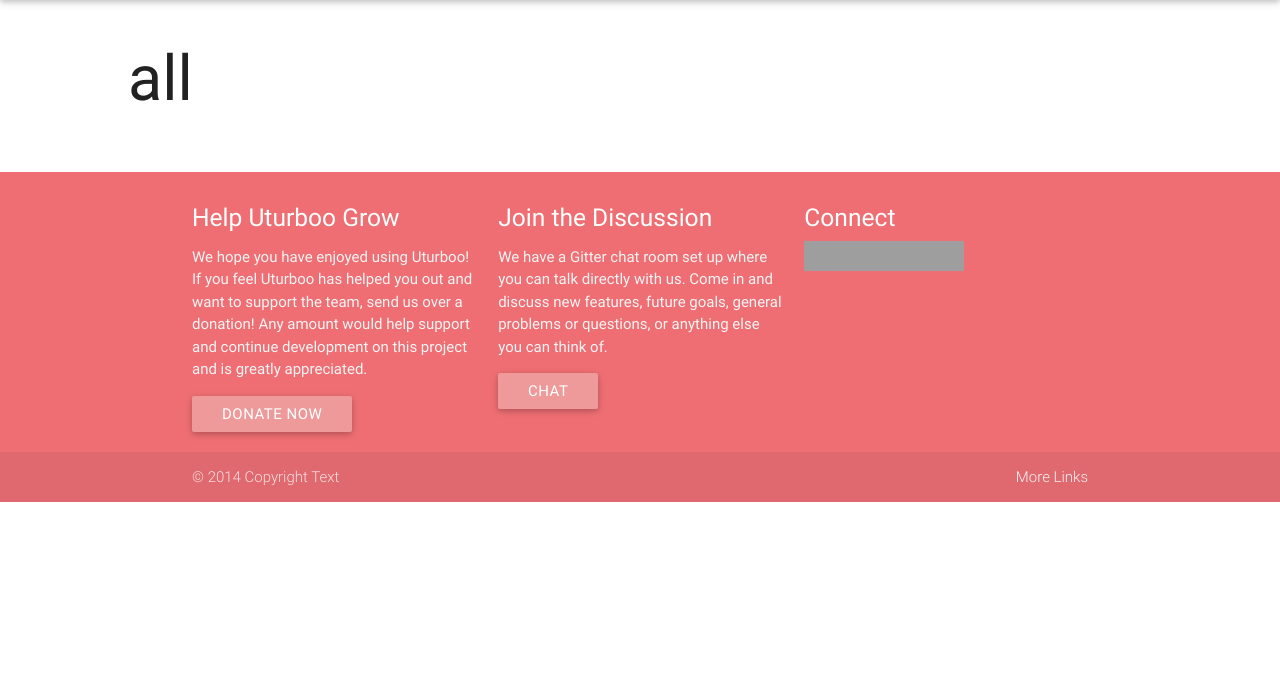
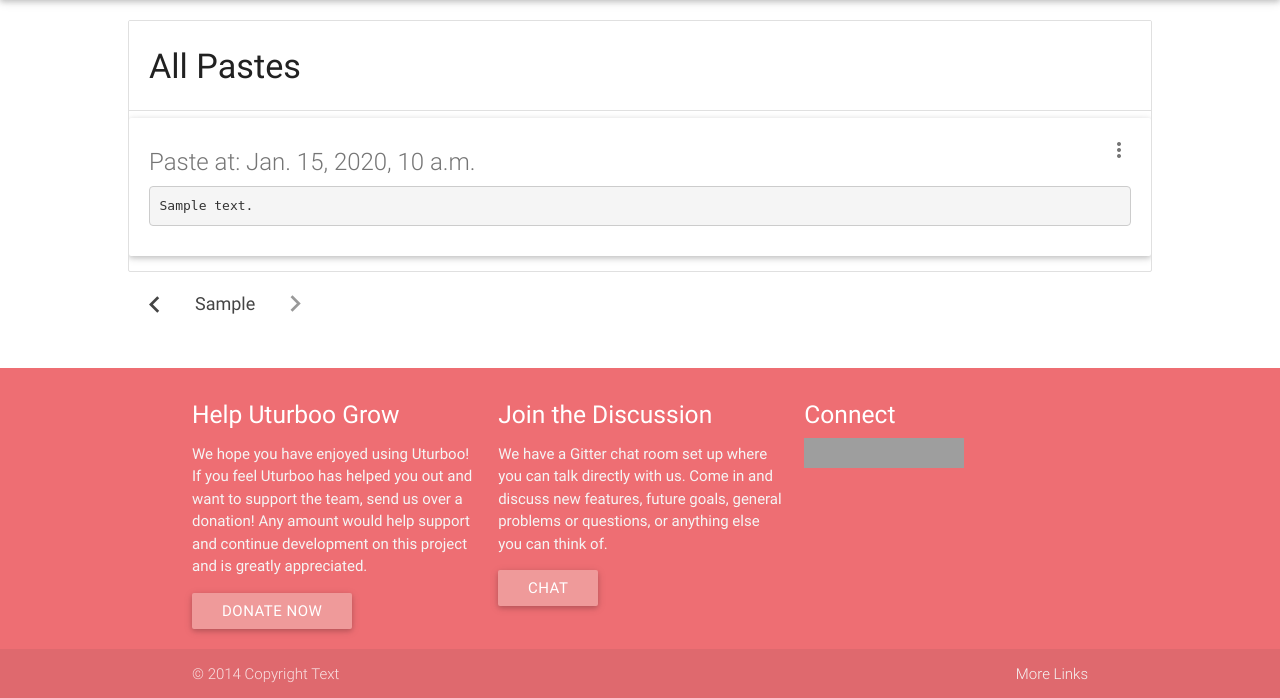
Before and after one commit to Uturboo/pastebin, a Django app: template paste/templates/all.html in a window 1280 px wide. Shown: the part 64-762 px from the top of the page. Run offline with Django 3.2, Linux system fonts and the light colour scheme; tables that the repository leaves empty hold one stand-in row (values such as "Sample post"); the template is opened without the code that fills it: values that come from a table or form of the project are taken from there, most other values are stand-ins (such as "Sample title", 1, 10 or a date in 2020); some libraries are stand-ins or nearby versions; grey boxes are pictures that could not be loaded.

Commit message:
增加all 页面

```diff
--- a/paste/templates/about.html
+++ b/paste/templates/about.html
@@ -26,11 +26,6 @@
               <div class="row">
                 <h2 class="header">Meet the Team</h2>
                 <p class="caption">We are a team of geek from Beijing.</p>
-                <div class="s12 center">
-                  <div class="image-container">
-                    <img src="/static/images/team.jpg" style="width:100%;">
-                  </div>
-                </div>
               </div>
               <br>
 
--- a/paste/templates/all.html
+++ b/paste/templates/all.html
@@ -1,5 +1,47 @@
 {% extends 'base.html' %}
 {% block main %}
-  <h1>all</h1>
+  <ul class="collection with-header">
+    <li class="collection-header"><h4>All Pastes</h4></li>
+    {% for paste in pastes %}
+
+
+      <div class="card" onclick="javascript:onClick=window.open('/show/{{ paste.id }}/', '_blank ')">
+        <div class="card-content">
+          <span class="card-title activator grey-text text-darken-1">Paste at: {{ paste.c_time }}<i class="material-icons right">more_vert</i></span>
+          <pre style="max-height: 6.7em; overflow: hidden"><code>{{ paste.org_text }}</code></pre>
+        </div>
+
+      </div>
+
+    {% endfor %}
+
+  </ul>
+
+  <ul class="pagination">
+    {% if page.current == 1 %}
+      <li class="disabled"><a href="#!"><i class="material-icons">chevron_left</i></a></li>
+      {% else %}
+       <li class="waves-effect"><a href="/all/{{ page.current|add:-1 }}"><i class="material-icons">chevron_left</i></a></li>
+    {% endif %}
+
+    {% for p in page.total_page %}
+      {% if page.current == p %}
+        <li class="active"><a href="/all/{{ p }}">{{ p }}</a></li>
+        {% else %}
+        <li class="waves-effect"><a href="/all/{{ p }}">{{ p }}</a></li>
+      {% endif %}
+    {% endfor %}
+
+  {% if page.current < page.page_num %}
+    <li class="waves-effect"><a href="/all/{{ page.current|add:1 }}"><i class="material-icons">chevron_right</i></a></li>
+    {% else %}
+    <li class="disabled"><a href="#!"><i class="material-icons">chevron_right</i></a></li>
+  {% endif %}
+  </ul>
 
 {% endblock %}
+
+{% block footer-js %}
+<link rel="stylesheet" href="/static/css/all.css">
+
+{% endblock %}
--- a/pastebin/urls.py
+++ b/pastebin/urls.py
@@ -1,14 +1,15 @@
 from django.conf.urls import url
 from django.views.generic import TemplateView
 
-from paste.views import NewPasteView, ShowView
+from paste.views import NewPasteView, ShowView, AllPastesView, PageView
 
 
 urlpatterns = [
     url(r'^$', NewPasteView.as_view(), name='new'),
     url(r'^show/(?P<id>\d+)/', ShowView.as_view(), name='show'),
     url(r'^about$', TemplateView.as_view(template_name='about.html'), name='about'),
-    url(r'^all', TemplateView.as_view(template_name='all.html'), name='all'),
+    url(r'^all/$', AllPastesView.as_view(), name='all'),
+    url(r'^all/(?P<page>\d+)/$', PageView.as_view(), name='all'),
     url(r'^help', TemplateView.as_view(template_name='help.html'), name='help'),
 
 ]
--- /dev/null
+++ b/static/css/all.css
@@ -0,0 +1,13 @@
+pre{
+    display: block;
+    padding: 9.5px;
+    margin: 0 0 10px;
+    font-size: 13px;
+    line-height: 1.42857143;
+    color: #333;
+    word-break: break-all;
+    word-wrap: break-word;
+    background-color: #f5f5f5;
+    border: 1px solid #ccc;
+    border-radius: 4px;
+}
```
Also changed, not shown: paste/views.py (+22 -0 lines).
